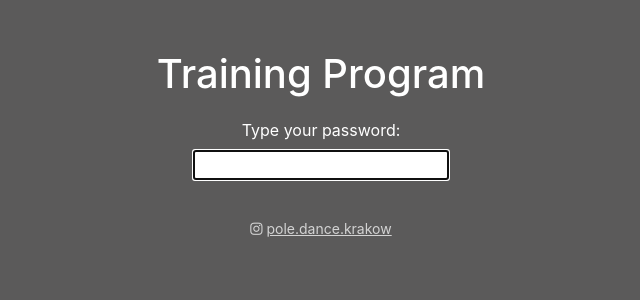
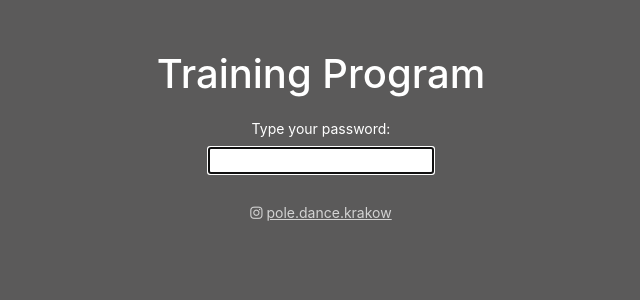
Before and after one commit to TashaStinger/poledance-gallery-react, a React (Create React App) app: page / in a window 1280 px wide. Shown: the top 300 px of the page, without its empty margins (319-959 px from the left). Built offline with nearby package versions, Linux system fonts and the light colour scheme.

Commit message:
Changed footer margin and Program font-size

```diff
--- a/src/App.css
+++ b/src/App.css
@@ -14,7 +14,7 @@ h1 {
 .App-footer {
   text-align: center;
   font-size: 14px;
-  margin: 30px 0 50px;
+  margin: 20px 0 50px;
 }
 
 .App-footer .instaIcon {
--- a/src/Program.css
+++ b/src/Program.css
@@ -5,7 +5,7 @@
     display: block;
     margin: auto;
     color: rgb(255, 255, 255);
-    /* font-size: 12px; */
+    font-size: 14px;
 }
 
 
```
